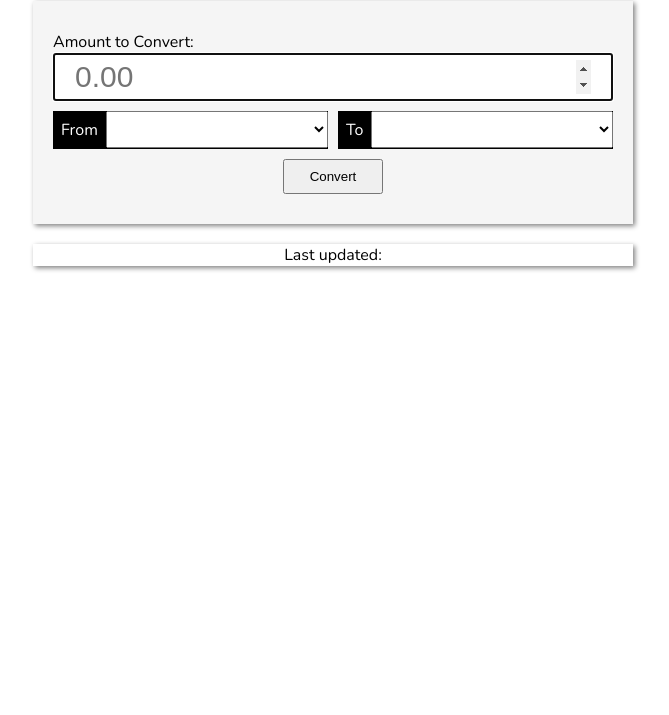
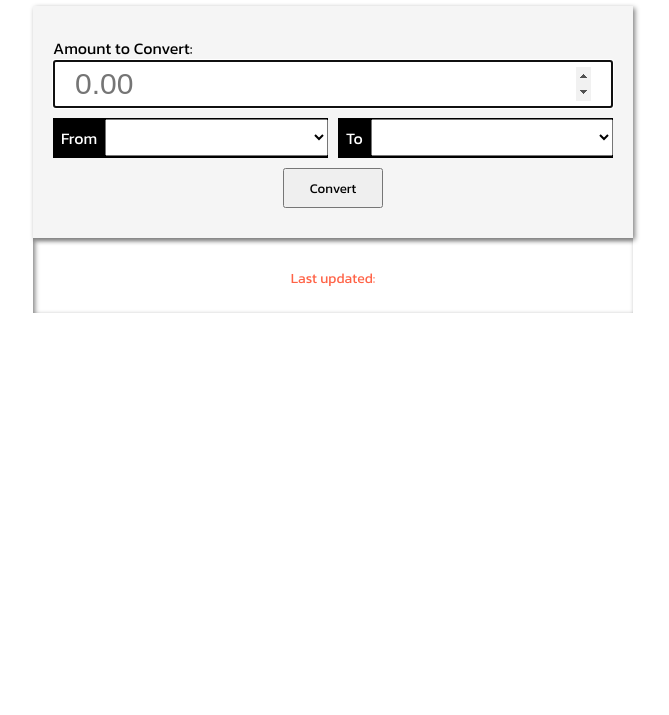
Before and after one commit to Desmondflexy/currency-converter, a plain HTML site: page index.html in a window 1280 px wide. Shown: the part 85-800 px from the top of the page, without its empty margins (307-976 px from the left). Drawn offline with nearby package versions, Linux system fonts and the light colour scheme; no server answers.

Commit message:
update font design

```diff
--- a/style.css
+++ b/style.css
@@ -1,4 +1,4 @@
-@import url('https://fonts.googleapis.com/css2?family=Nunito&display=swap');
+@import url('https://fonts.googleapis.com/css2?family=Kanit&display=swap');
 
 *{
   box-sizing: border-box;
@@ -12,7 +12,7 @@ html{
 }
 
 body{
-  font-family: 'Nunito', Arial, Helvetica, sans-serif;
+  font-family: 'Kanit', Arial, Helvetica, sans-serif;
 }
 
 h1{
@@ -72,11 +72,27 @@ form>*{
   flex: 1;
   max-width: 100px;
   padding: 8px;
+  font-family: 'Kanit', Arial, Helvetica, sans-serif;
 }
 
 .result{
   text-align: center;
-  box-shadow: 2px 2px 5px grey;
+  box-shadow: inset 2px 2px 5px grey;
   max-width: 600px;
   margin: 0 auto;
+  padding: 10px;
 }
+
+.result a{
+  text-decoration: none;
+  color: black;
+}
+
+.result a:hover{
+  text-decoration: underline;
+}
+
+.result p {
+  font-size: 14px;
+  color: tomato;
+}
```
